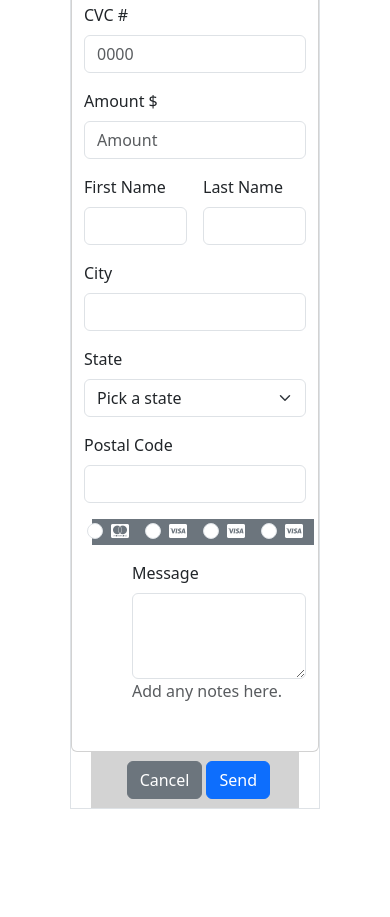
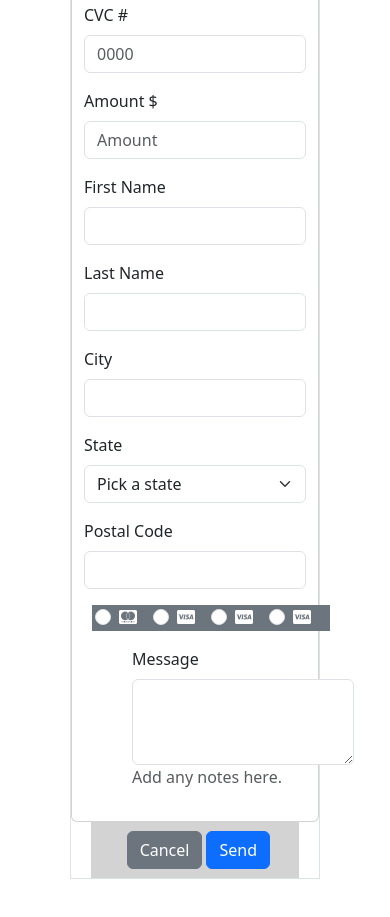
Before and after one commit to damianconpan/proyecto-formulario, a plain HTML site: page proyecto formulario/index.html in a window 390 px wide. Shown: the part 442-1359 px from the top of the page. Before the commit the page ends 1321 px from the top, so only its background shows below. Drawn offline with nearby package versions, Linux system fonts and the light colour scheme.

Commit message:
Update index.html

```diff
--- a/proyecto formulario/index.html
+++ b/proyecto formulario/index.html
@@ -1,11 +1,11 @@
 <!DOCTYPE html>
-<html>
+<html lang="en">
 
 <head>
     <link rel="stylesheet" href="https://cdn.jsdelivr.net/npm/bootstrap@5.3.2/dist/css/bootstrap.min.css">
     <link rel="stylesheet" href="https://cdnjs.cloudflare.com/ajax/libs/font-awesome/6.5.1/css/all.min.css" integrity="sha512-DTOQO9RWCH3ppGqcWaEA1BIZOC6xxalwEsw9c2QQeAIftl+Vegovlnee1c9QX4TctnWMn13TZye+giMm8e2LwA==" crossorigin="anonymous" referrerpolicy="no-referrer" />
     <link rel="stylesheet" href="styles.css">
-    <title>proyecto formulario</title>
+    <title>Proyecto formulario</title>
 </head>
 
 <body>
@@ -33,11 +33,11 @@
                             <input type="text" class="form-control" id="Amount" placeholder="Amount" />
                         </div>
 
-            <div class="col-6">
+                        <div class="col-md-6">
                             <label for="inputFirstName" class="form-label">First Name</label>
                             <input type="text" class="form-control" id="inputFirstName" />
                         </div>
-            <div class="col-6">
+                        <div class="col-md-6">
                             <label for="inputLastName" class="form-label">Last Name</label>
                             <input type="text" class="form-control" id="inputLastName" />
                         </div>
@@ -59,32 +59,39 @@
                             <label for="inputZip" class="form-label">Postal Code</label>
                             <input type="text" class="form-control" id="inputZip" />
                         </div>
-            <div class="col-4 bg-secondary ms-3 card-borders flex-grow-1" style="max-width: 250px; max-height: 27px">
+
+                        <div class="col-12 col-sm-8 col-md-8 col-lg-4 bg-secondary ms-3 card-borders flex-grow-1"
+                            style="max-width: 250px; max-height: 27px">
                             <div class="d-flex flex-row align-items-center justify-content-center">
                                 <div class="form-check form-check-inline">
-                  <input class="form-check-input" type="radio" name="inlineRadioOptions" id="inlineRadio1"
-                    value="option1" />
-                  <label class="form-check-label" for="inlineRadio1"><i class="fa-brands fa-cc-mastercard text-white"></i></label>
+                                    <input class="form-check-input" type="radio" name="inlineRadioOptions"
+                                        id="inlineRadio1" value="option1" />
+                                    <label class="form-check-label"
+                                        for="inlineRadio1"><i class="fa-brands fa-cc-mastercard text-white"></i></label>
                                 </div>
                                 <div class="form-check form-check-inline">
-                  <input class="form-check-input" type="radio" name="inlineRadioOptions" id="inlineRadio2"
-                    value="option2" />
-                  <label class="form-check-label" for="inlineRadio2"><i class="fa-brands fa-cc-visa text-white"></i></label>
+                                    <input class="form-check-input" type="radio" name="inlineRadioOptions"
+                                        id="inlineRadio2" value="option2" />
+                                    <label class="form-check-label"
+                                        for="inlineRadio2"><i class="fa-brands fa-cc-visa text-white"></i></label>
                                 </div>
                                 <div class="form-check form-check-inline">
-                  <input class="form-check-input" type="radio" name="inlineRadioOptions" id="inlineRadio3"
-                    value="option3" />
-                  <label class="form-check-label" for="inlineRadio3"><i class="fa-brands fa-cc-visa text-white"></i></label>
+                                    <input class="form-check-input" type="radio" name="inlineRadioOptions"
+                                        id="inlineRadio3" value="option3" />
+                                    <label class="form-check-label"
+                                        for="inlineRadio3"><i class="fa-brands fa-cc-visa text-white"></i></label>
                                 </div>
                                 <div class="form-check form-check-inline">
-                  <input class="form-check-input" type="radio" name="inlineRadioOptions" id="inlineRadio4"
-                    value="option4" />
-                  <label class="form-check-label" for="inlineRadio4"><i class="fa-brands fa-cc-visa text-white"></i></label>
+                                    <input class="form-check-input" type="radio" name="inlineRadioOptions"
+                                        id="inlineRadio4" value="option4" />
+                                    <label class="form-check-label"
+                                        for="inlineRadio4"><i class="fa-brands fa-cc-visa text-white"></i></label>
                                 </div>
                             </div>
                         </div>
-            <div class="col-lg-6 col-md-0 d-flex justify-content-end">
-              <div class="mb-3 flex-grow-1 ms-5">
+
+                        <div class="col-12 col-lg-6 ms-5">
+                            <div class="mb-3 flex-grow-1">
                                 <label for="exampleFormControlTextarea1" class="form-label">Message</label>
                                 <textarea class="form-control" id="exampleFormControlTextarea1" rows="3"></textarea>
 
@@ -96,10 +103,6 @@
                             </div>
                         </div>
 
-            <div class="col-lg-3 col-md-0"></div>
-
-
-
                     </form>
                 </div>
             </div>
@@ -108,21 +111,14 @@
         <div class="row send">
             <div class="card-footer text-body-secondary d-flex justify-content-end py-2 pe-4">
                 <button type="button" class="btn btn-secondary me-1">Cancel</button>
-        <button type="button" class="btn btn-primary me-1 " id="sendButton">Send</button>
+                <button type="button" class="btn btn-primary me-1" id="sendButton">Send</button>
             </div>
         </div>
     </div>
 
-
-
-
-
-
-
-
-
     <script src="app.js"></script>
-  <script src="https://cdn.jsdelivr.net/npm/@popperjs/core@2.11.8/dist/umd/popper.min.js" integrity="sha384-I7E8VVD/ismYTF4hNIPjVp/Zjvgyol6VFvRkX/vR+Vc4jQkC+hVqc2pM8ODewa9r" crossorigin="anonymous"></script>
-  <script src="https://cdn.jsdelivr.net/npm/bootstrap@5.3.2/dist/js/bootstrap.min.js" integrity="sha384-BBtl+eGJRgqQAUMxJ7pMwbEyER4l1g+O15P+16Ep7Q9Q+zqX6gSbd85u4mG4QzX+" crossorigin="anonymous"></script>
-</body>
-</html>
+    <script src="https://cdn.jsdelivr.net/npm/@popperjs/core@2.11.8/dist/umd/popper.min.js"
+        integrity="sha384-I7E8VVD/ismYTF4hNIPjVp/Zjvgyol6VFvRkX/vR+Vc4jQkC+hVqc2pM8ODewa9r"
+        crossorigin="anonymous"></script>
+    <script src="https://cdn.jsdelivr.net/npm/bootstrap@5.3.2/dist/js/bootstrap.min.js"
+        integrity="sha384-BBtl+eGJRgqQAUMxJ7pMwbEyER4l1g+
```
Lines whose indentation alone changed are shown as unchanged.
